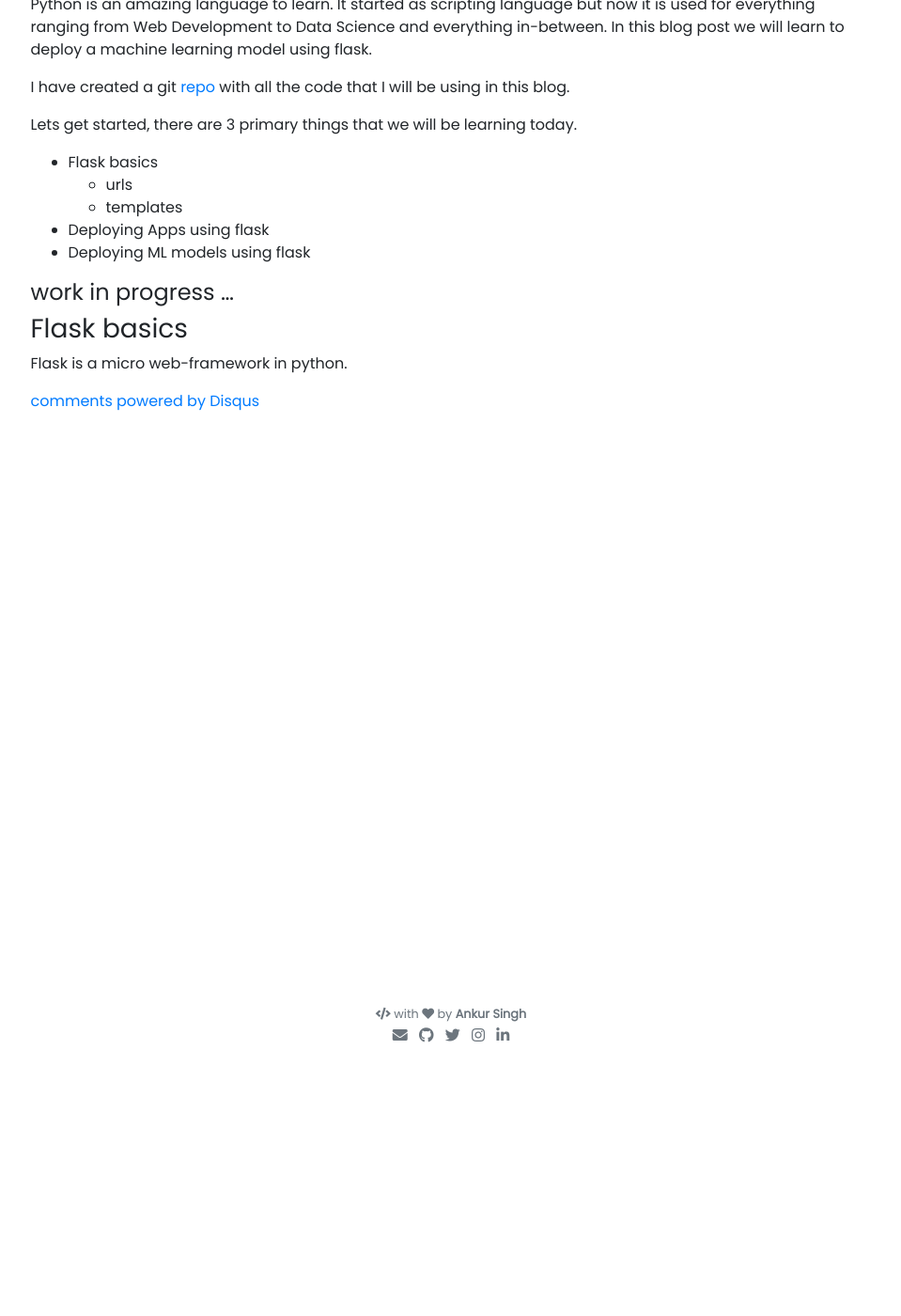
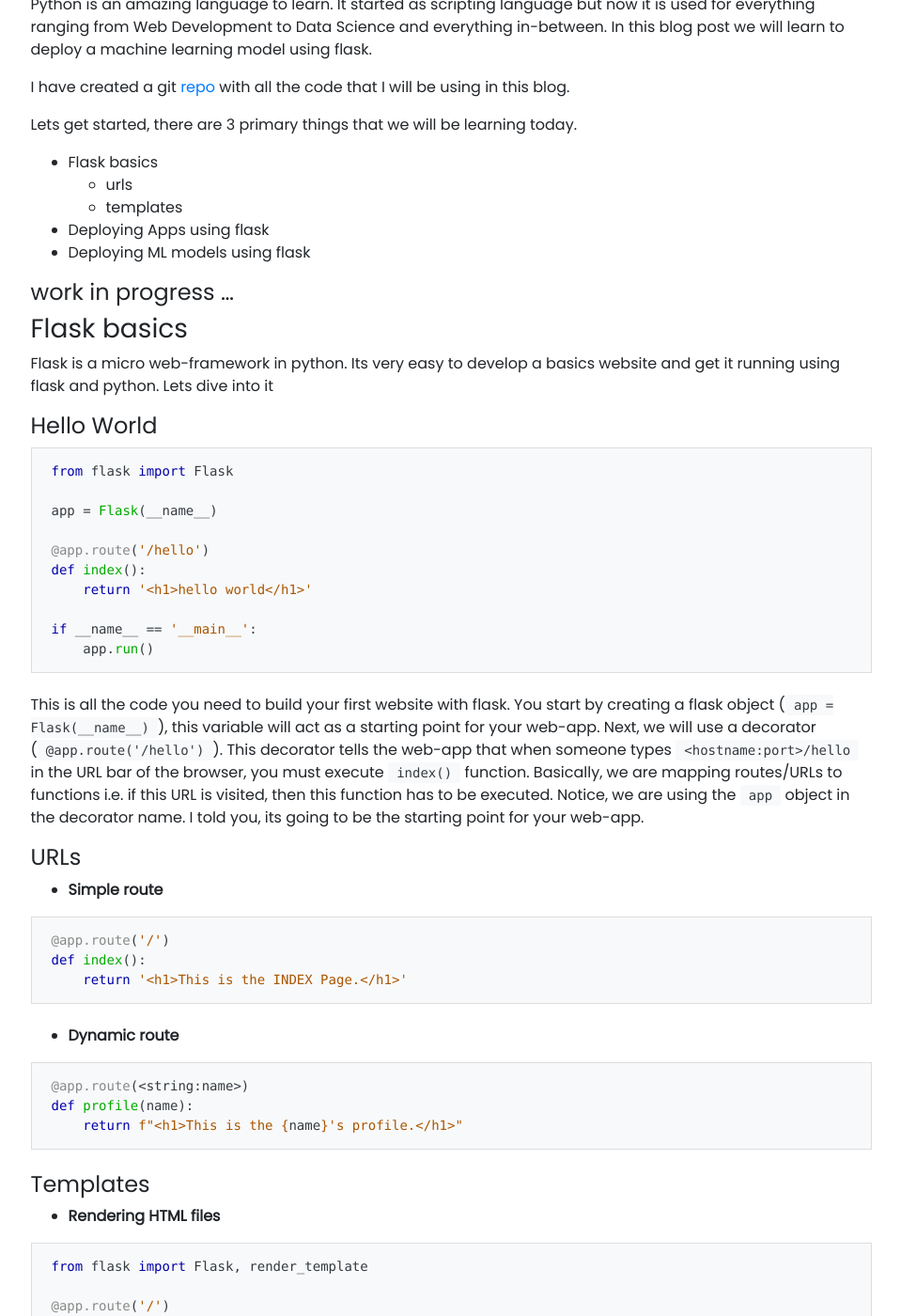
Before and after one commit to Ankur-singh/Ankur-singh.github.io, a Jekyll site: the page built from _posts/2020-01-29-Deploying-ML-models-with-flask.md, in a window 1280 px wide and 1400 px high, scrolled down 270 px. Shown: the whole window at 94% size, without its empty margins (160-1119 px from the left). Built offline with Jekyll 4.4.1, drawn with Linux system fonts in a browser that asks for light colours; nearby versions of some CDN libraries; our own code applies the rules of GitHub Pages for plain Markdown files; comment, search, counter and statistics services are not loaded; some of the changed text lies outside the part shown.

Commit message:
urls & templates

````diff
--- a/_posts/2020-01-29-Deploying-ML-models-with-flask.md
+++ b/_posts/2020-01-29-Deploying-ML-models-with-flask.md
@@ -22,4 +22,89 @@
 
 ### Flask basics
 
-Flask is a micro web-framework in python.
+Flask is a micro web-framework in python. Its very easy to develop a basics website and get it running using flask and python. Lets dive into it
+
+#### Hello World
+
+```python
+from flask import Flask
+
+app = Flask(__name__)
+
+@app.route('/hello')
+def index():
+    return '<h1>hello world</h1>'
+
+if __name__ == '__main__':
+    app.run()
+```
+
+This is all the code you need to build your first website with flask. You start by creating a flask object (`app = Flask(__name__)`), this variable will act as a starting point for your web-app. Next, we will use a decorator (`@app.route('/hello')`). This decorator tells the web-app that when someone types `<hostname:port>/hello` in the URL bar of the browser, you must execute `index()` function. Basically, we are mapping routes/URLs to functions i.e. if this URL is visited, then this function has to be executed. Notice, we are using the `app` object in the decorator name. I told you, its going to be the starting point for your web-app.
+
+#### URLs
+
+- **Simple route**
+
+```python
+@app.route('/')
+def index():
+    return '<h1>This is the INDEX Page.</h1>'
+```
+
+
+- **Dynamic route**
+
+```python
+@app.route(<string:name>)
+def profile(name):
+    return f"<h1>This is the {name}'s profile.</h1>"
+```
+
+#### Templates
+
+- **Rendering HTML files**
+
+```python
+from flask import Flask, render_template
+
+@app.route('/')
+def index():
+    return render_template('index.html')
+```
+
+- **Passing values to the front-end**
+
+```python
+@app.route('/heading')
+def heading():
+    heading = 'Heading from python'
+    return render_template('index2.html', heading = heading)
+```
+
+- **Extending base template**
+
+```python
+@app.route('/extend')
+def jinja_extend():
+    return render_template('extend.html')
+```
+
+- **Lists in jinja**
+
+```python
+@app.route('/list')
+def jinja_list():
+    names = ['Rahul', 'Gandhi', 'Virat', 'Conor']
+    return render_template('list.html', names = names)
+```
+
+- **Conditions in jinja**
+
+```python
+@app.route('/condition')
+def jinja_conditions():
+    day = int(np.random.rand(1) * 10) % 2
+    return render_template('condition.html', text = day)
+```
+
+#### Building an app
````
